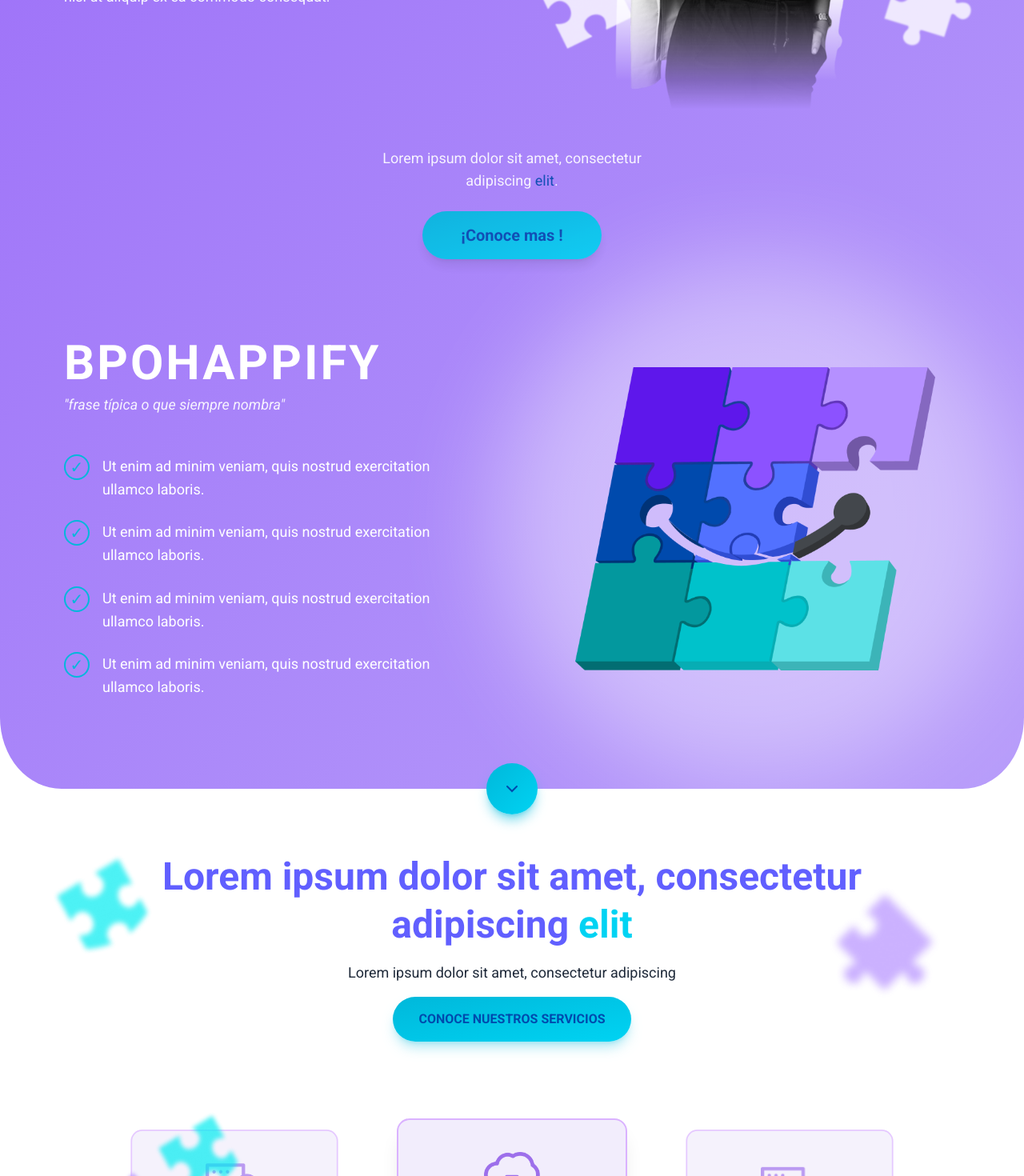
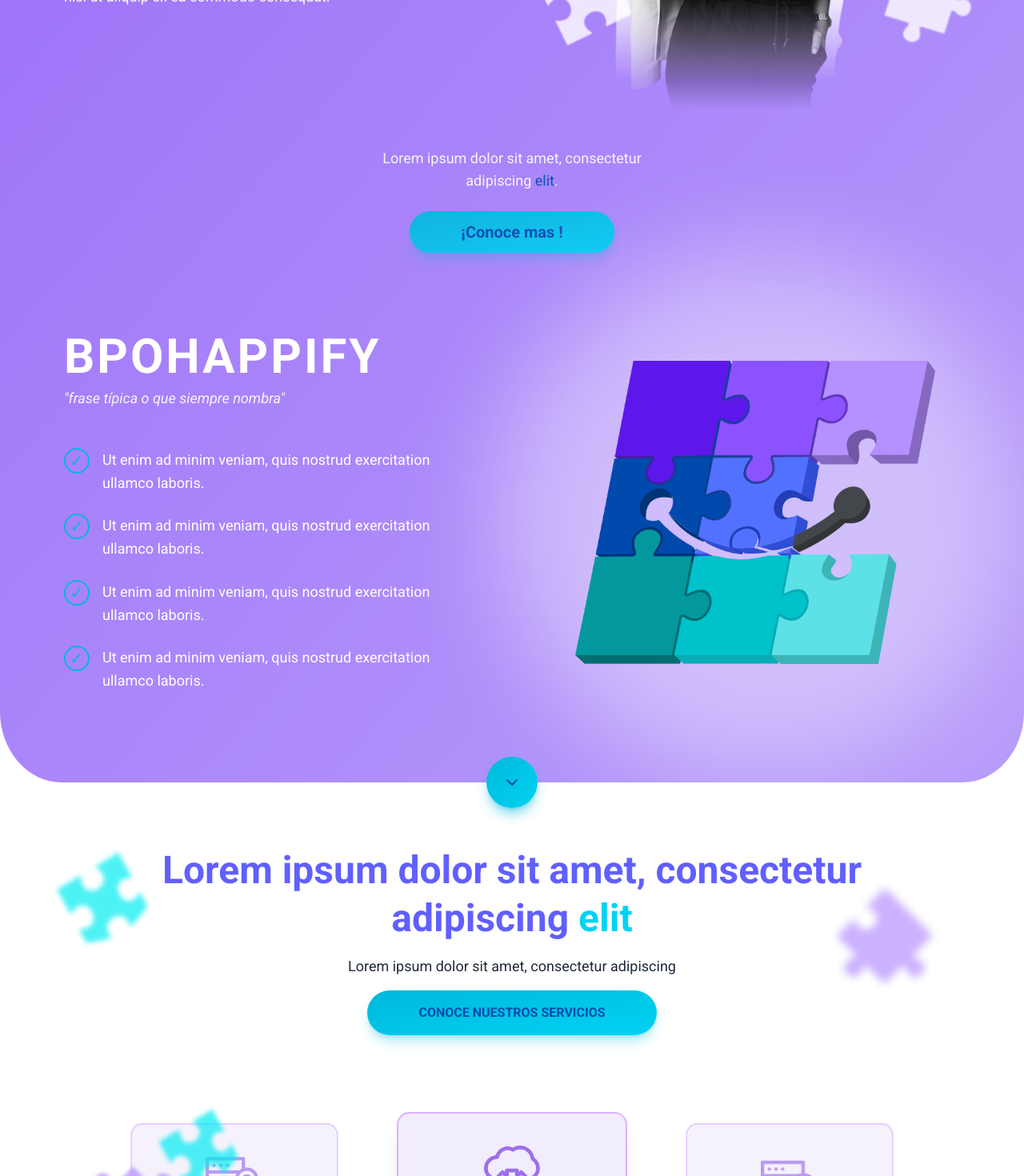
Before and after one commit to CerebiiaCompany/hilda-landing, a React (Vite) app: page / in a window 1280 px wide. Shown: the part 500-1970 px from the top of the page at 80% size. Built offline with nearby package versions, Linux system fonts and the light colour scheme.

Commit message:
fix:fix-size-buttons

```diff
--- a/src/components/HeroSection.tsx
+++ b/src/components/HeroSection.tsx
@@ -20,9 +20,9 @@ export default function HeroSection() {
                 </div>
             </div>
 
-            <div className="text-center text-white text-lg z-10 opacity-90">
+            <div className="text-center text-white text-lg z-10 opacity-90 flex flex-col items-center">
                 <p className="pt-8 md:pt-12">Lorem ipsum dolor sit amet, consectetur<br />adipiscing <span style={{ color: '#004AAD' }}>elit</span>.</p>
-                <button className="bg-gradient-to-br from-cyan-500 to-cyan-400 border-none px-16 sm:px-20 md:px-12 py-4 text-xl font-semibold rounded-full cursor-pointer mt-6 shadow-lg hover:-translate-y-0.5 hover:shadow-xl transition-all duration-300 w-full max-w-xs sm:max-w-sm md:max-w-none md:w-auto" style={{ color: '#004AAD' }}>
+                <button className="bg-gradient-to-br from-cyan-500 to-cyan-400 border-none px-8 md:px-16 py-3 text-xl font-semibold rounded-full cursor-pointer mt-6 shadow-lg shadow-cyan-500/30 hover:-translate-y-0.5 hover:shadow-xl transition-all duration-300 w-full md:w-auto whitespace-nowrap" style={{ color: '#004AAD' }}>
                     ¡Conoce mas !
                 </button>
             </div>
--- a/src/components/ServicesSection.tsx
+++ b/src/components/ServicesSection.tsx
@@ -48,7 +48,7 @@ export default function ServicesSection() {
                     </h2>
                     <p className="text-lg text-gray-800 mb-4">Lorem ipsum dolor sit amet, consectetur adipiscing</p>
 
-                    <button className="bg-gradient-to-br from-cyan-500 to-cyan-400 border-none px-8 py-4 text-base font-semibold rounded-full cursor-pointer mb-16 shadow-lg shadow-cyan-500/30 hover:-translate-y-0.5 hover:shadow-xl transition-all duration-300 w-auto max-w-sm mx-auto whitespace-nowrap" style={{ color: '#004AAD' }}>
+                    <button className="bg-gradient-to-br from-cyan-500 to-cyan-400 border-none px-8 md:px-16 py-4 text-base font-semibold rounded-full cursor-pointer mb-16 shadow-lg shadow-cyan-500/30 hover:-translate-y-0.5 hover:shadow-xl transition-all duration-300 w-auto max-w-sm md:max-w-lg mx-auto whitespace-nowrap" style={{ color: '#004AAD' }}>
                         CONOCE NUESTROS SERVICIOS
                     </button>
 
```
